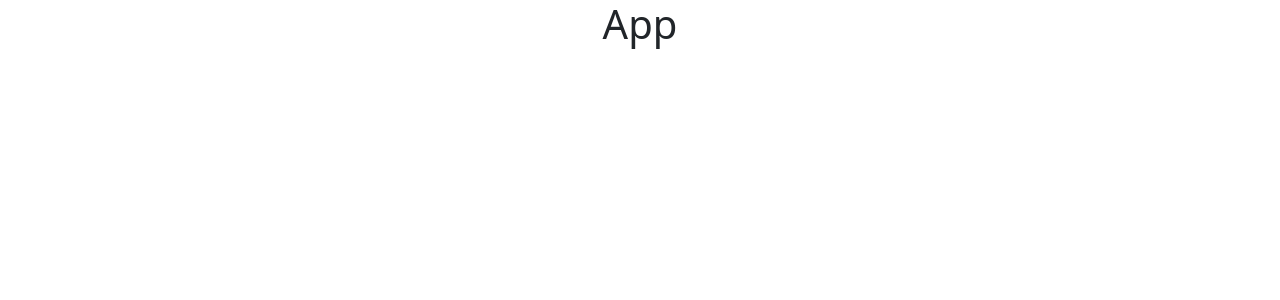
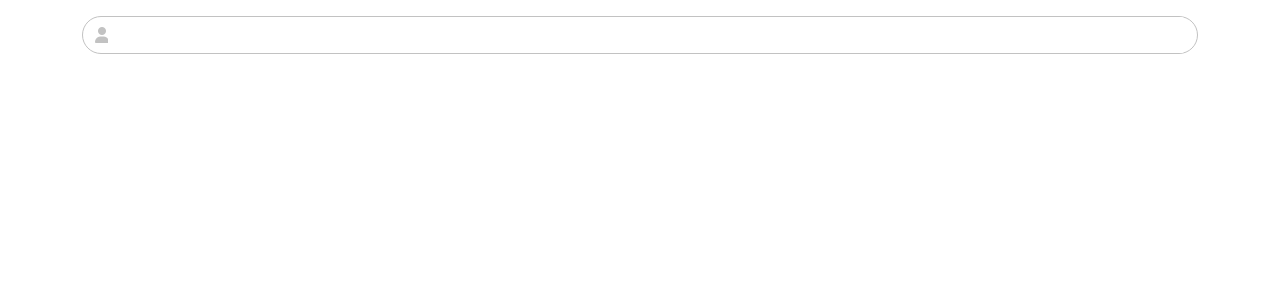
Before and after one commit to aliansyahFirdaus/mysooltan-test, a React (Create React App) app: page / in a window 1280 px wide. Shown: the top 300 px of the page. Built offline with nearby package versions, Linux system fonts and the light colour scheme.

Commit message:
add fontawesome script, add search component, styling search, added folder pages, create pages home, add component Home to Root Folder/App

```diff
--- a/public/index.html
+++ b/public/index.html
@@ -15,6 +15,7 @@
       user's mobile device or desktop. See https://developers.google.com/web/fundamentals/web-app-manifest/
     -->
     <link rel="manifest" href="%PUBLIC_URL%/manifest.json" />
+    <script src="https://kit.fontawesome.com/bec4db4a56.js" crossorigin="anonymous"></script>
     <!--
       Notice the use of %PUBLIC_URL% in the tags above.
       It will be replaced with the URL of the `public` folder during the build.
--- a/src/App.css
+++ b/src/App.css
@@ -2,37 +2,7 @@
   text-align: center;
 }
 
-.App-logo {
-  height: 40vmin;
-  pointer-events: none;
+.form-control:focus {
+  border: 0 !important;
+  box-shadow: 0 0 0 0 !important;
 }
-
-@media (prefers-reduced-motion: no-preference) {
-  .App-logo {
-    animation: App-logo-spin infinite 20s linear;
-  }
-}
-
-.App-header {
-  background-color: #282c34;
-  min-height: 100vh;
-  display: flex;
-  flex-direction: column;
-  align-items: center;
-  justify-content: center;
-  font-size: calc(10px + 2vmin);
-  color: white;
-}
-
-.App-link {
-  color: #61dafb;
-}
-
-@keyframes App-logo-spin {
-  from {
-    transform: rotate(0deg);
-  }
-  to {
-    transform: rotate(360deg);
-  }
-}
--- a/src/App.js
+++ b/src/App.js
@@ -1,10 +1,14 @@
+import { Container } from 'react-bootstrap';
+
+import Home from './pages/Home';
+
 import './App.css';
 
 function App() {
   return (
-    <div className="App">
-      <h1>App</h1>
-    </div>
+    <Container className='my-3'>
+      <Home />
+    </Container>
   );
 }
 
--- a/src/components/Search/Search.js
+++ b/src/components/Search/Search.js
@@ -0,0 +1,15 @@
+import { Container, Form, InputGroup } from "react-bootstrap";
+
+import React from "react";
+import styles from "./Search.module.css";
+
+export default function Search() {
+  return (
+    <Container className={styles.search}>
+      <InputGroup className="d-flex justify-content-center align-items-center">
+        <i className={`fa-solid fa-user ${styles.icon}`}></i>
+        <Form.Control type="text" />
+      </InputGroup>
+    </Container>
+  );
+}
--- a/src/components/Search/Search.module.css
+++ b/src/components/Search/Search.module.css
@@ -0,0 +1,12 @@
+.search {
+  border: 1px solid rgb(194, 194, 194);
+  border-radius: 30px;
+}
+
+.search input {
+  border: 0;
+}
+
+.search .icon {
+    color: rgb(194, 194, 194);
+}
--- /dev/null
+++ b/src/pages/Home.js
@@ -0,0 +1,11 @@
+import React, { Fragment } from 'react'
+import Search from '../components/Search/Search'
+import styles from './Home.module.css'
+
+export default function Home() {
+  return (
+    <Fragment>
+      <Search />
+    </Fragment>
+  )
+}
```
Also changed, not shown: src/pages/Home.module.css (added).
